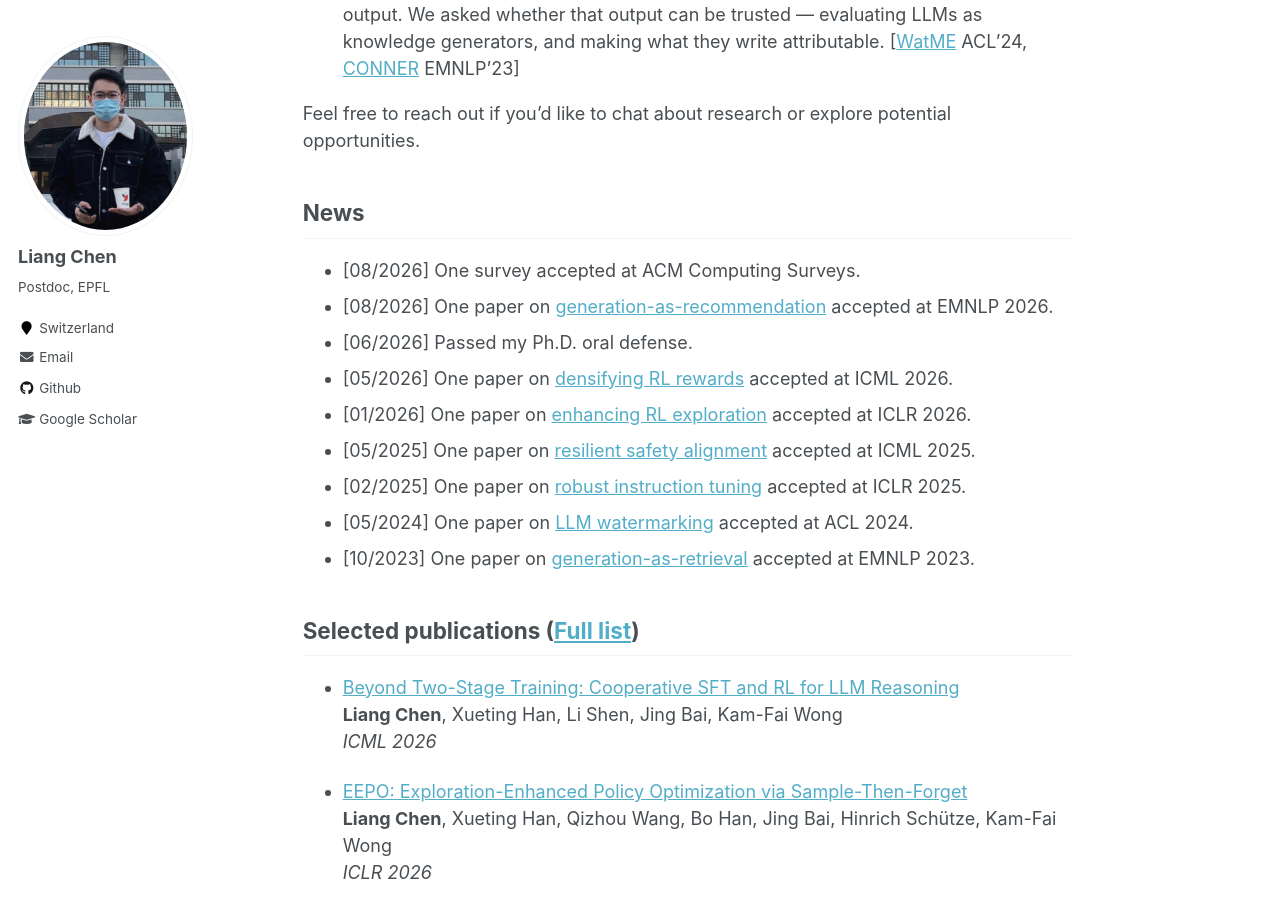
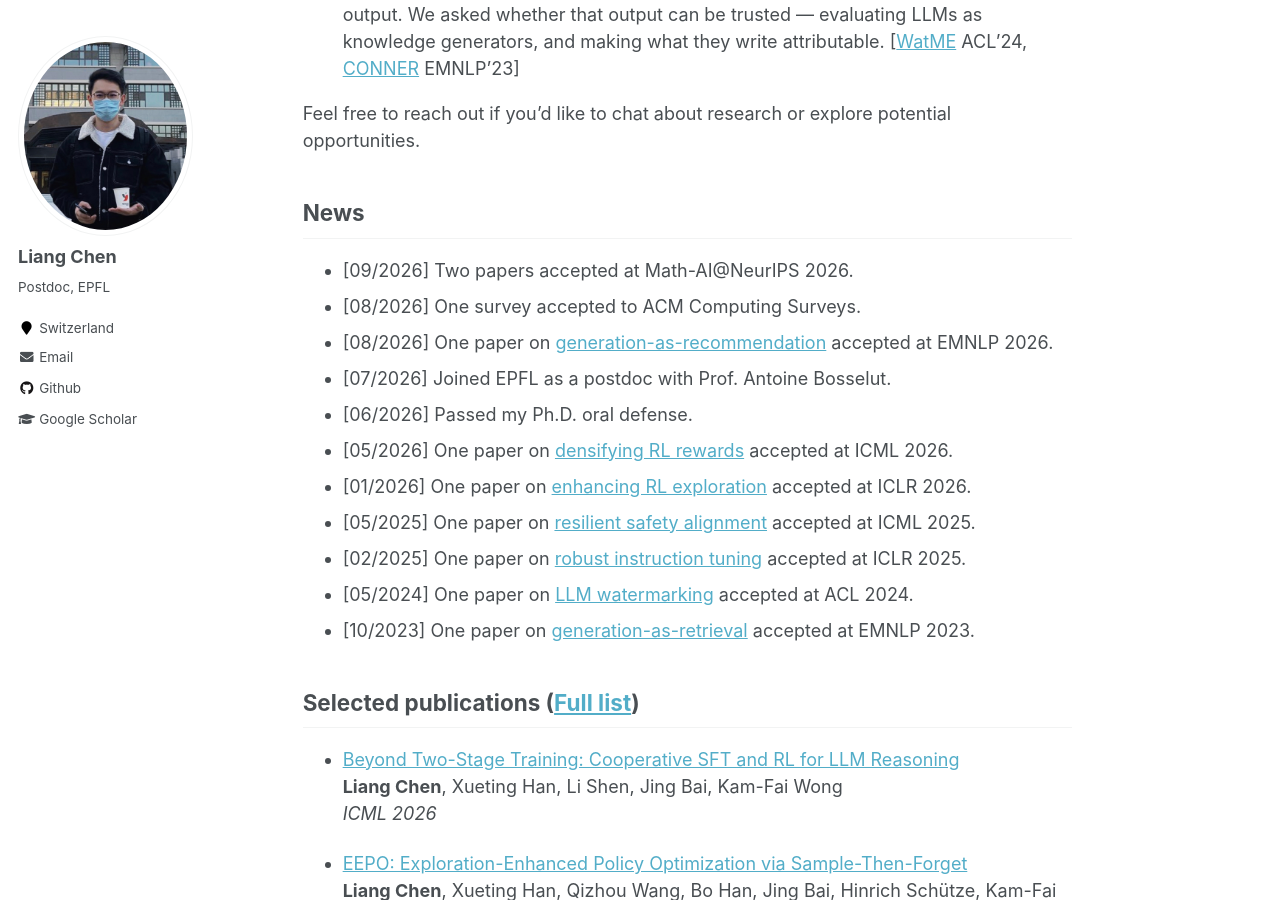
Before and after one commit to ChanLiang/ChanLiang.github.io, a Jekyll site: the page built from _pages/about.md, in a window 1280 px wide and 900 px high, scrolled down 691 px. Built offline with Jekyll 4.4.1, drawn with Linux system fonts in a browser that asks for light colours.

Commit message:
Update about.md

```diff
--- a/_pages/about.md
+++ b/_pages/about.md
@@ -27,8 +27,10 @@ Feel free to reach out if you’d like to chat about research or explore potenti
 
 ## News
 
-* [08/2026] One survey accepted at ACM Computing Surveys.
+* [09/2026] Two papers accepted at Math-AI@NeurIPS 2026.
+* [08/2026] One survey accepted to ACM Computing Surveys.
 * [08/2026] One paper on [generation-as-recommendation](https://arxiv.org/pdf/2606.13610) accepted at EMNLP 2026.
+* [07/2026] Joined EPFL as a postdoc with Prof. Antoine Bosselut.
 * [06/2026] Passed my Ph.D. oral defense.
 * [05/2026] One paper on [densifying RL rewards](https://arxiv.org/abs/2509.06948) accepted at ICML 2026.
 * [01/2026] One paper on [enhancing RL exploration](https://openreview.net/pdf?id=ObF4WIMkY6) accepted at ICLR 2026.
```
